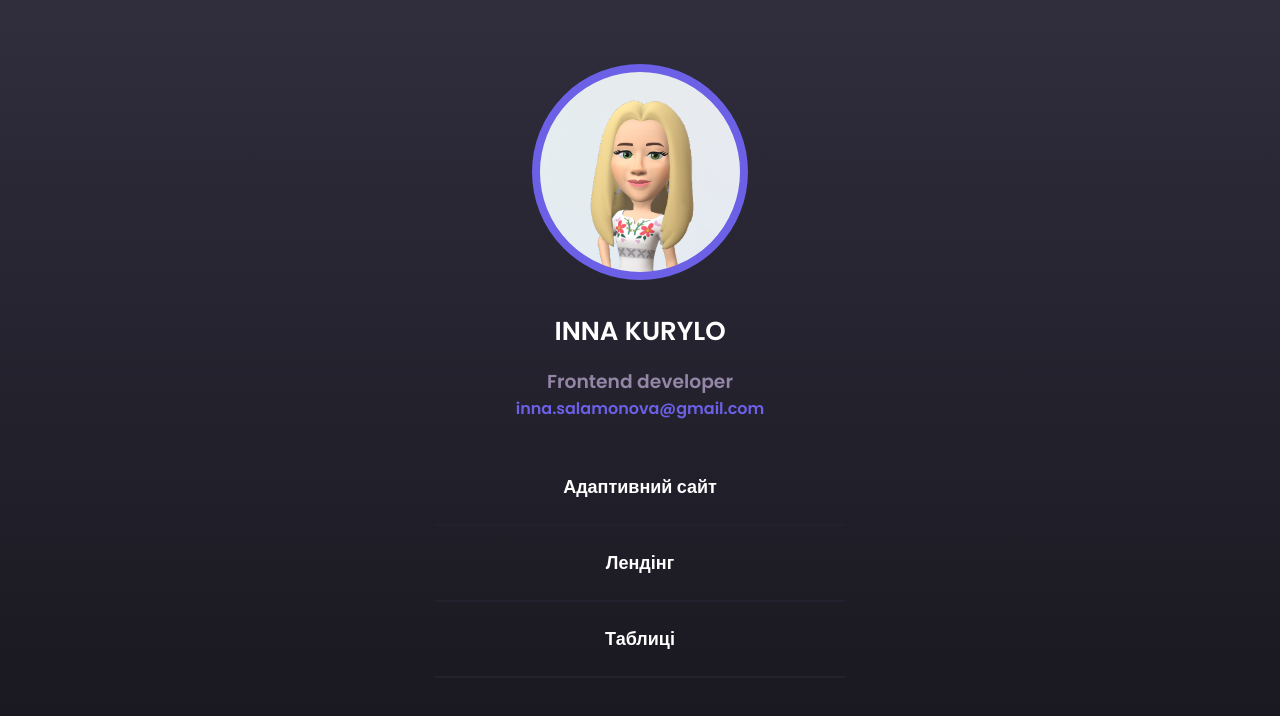
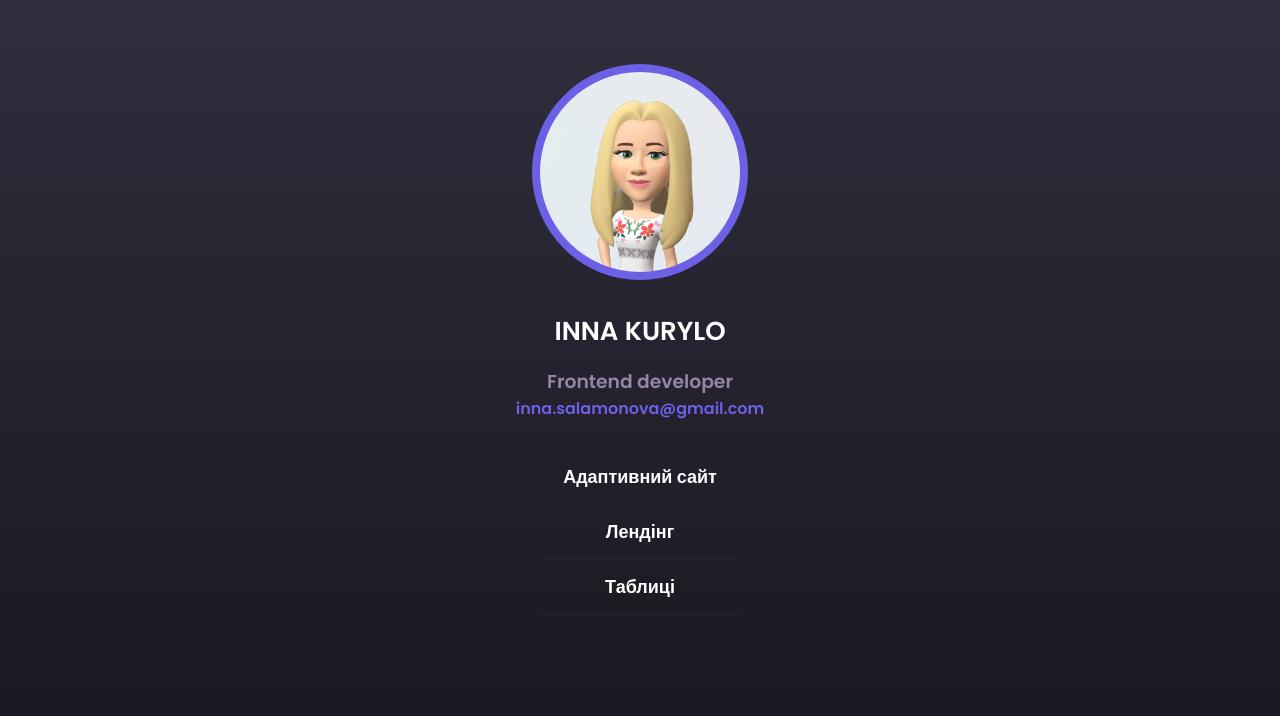
Before and after one commit to InnaKurylo/InnaKurilo, a website: page index.html in a window 1280 px wide. Drawn offline with Linux system fonts and the light colour scheme.

Commit message:
portofolio

```diff
--- a/index.html
+++ b/index.html
@@ -15,7 +15,7 @@
         <div class="ava"></div>
         <h2>Inna Kurylo</h2>
         <h3>Frontend developer</h3>
-        <h4><a class="mail-href" href="mailto:inna.salamonova@gmail.com">inna.salamonova@gmail.com</href></h4>
+        <h4><a class="mail-href" href="mailto:inna.salamonova@gmail.com">inna.salamonova@gmail.com</a></h4>
     </header>
     <ul class="list">
         <li class="item"><a class="href" href="./adaptive-responsive/index.html">Адаптивний сайт</a></li>
--- a/src/scss/css.scss
+++ b/src/scss/css.scss
@@ -57,7 +57,7 @@
     justify-content: center;
     align-items: center;
     font-size: 18px;
-    width: 40%;
+    width: 200px;
     margin: 0 auto;
 
 }
@@ -65,7 +65,7 @@
     list-style: none;
     text-align: center;
     cursor: pointer;
-    padding: 5% 20%;
+    padding: 5% 10%;
     margin: 3px;
     border-radius: 8px;
 }
```
Also changed, not shown: dist/css/css.css, dist/img/BG1.png (added).
